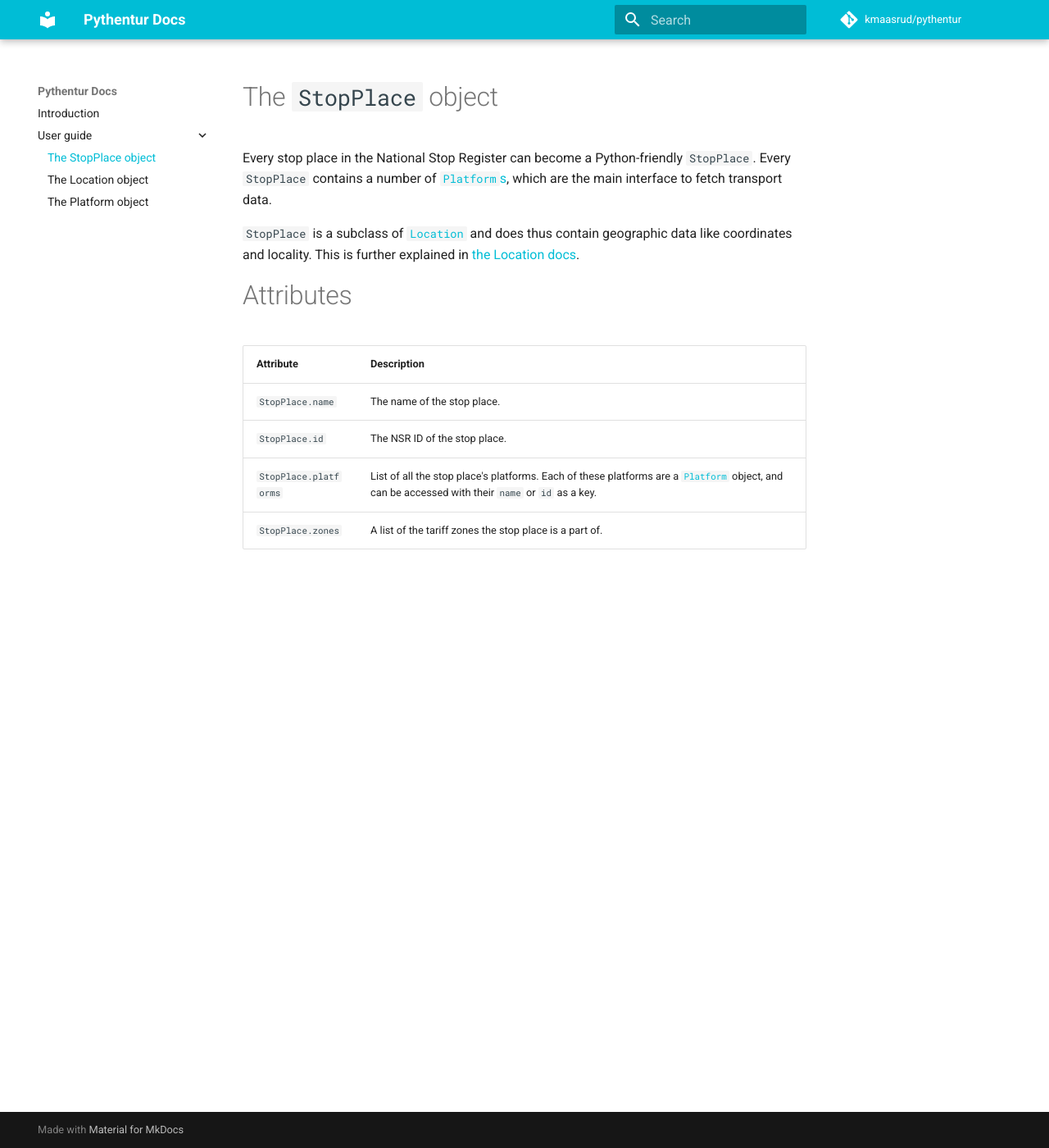
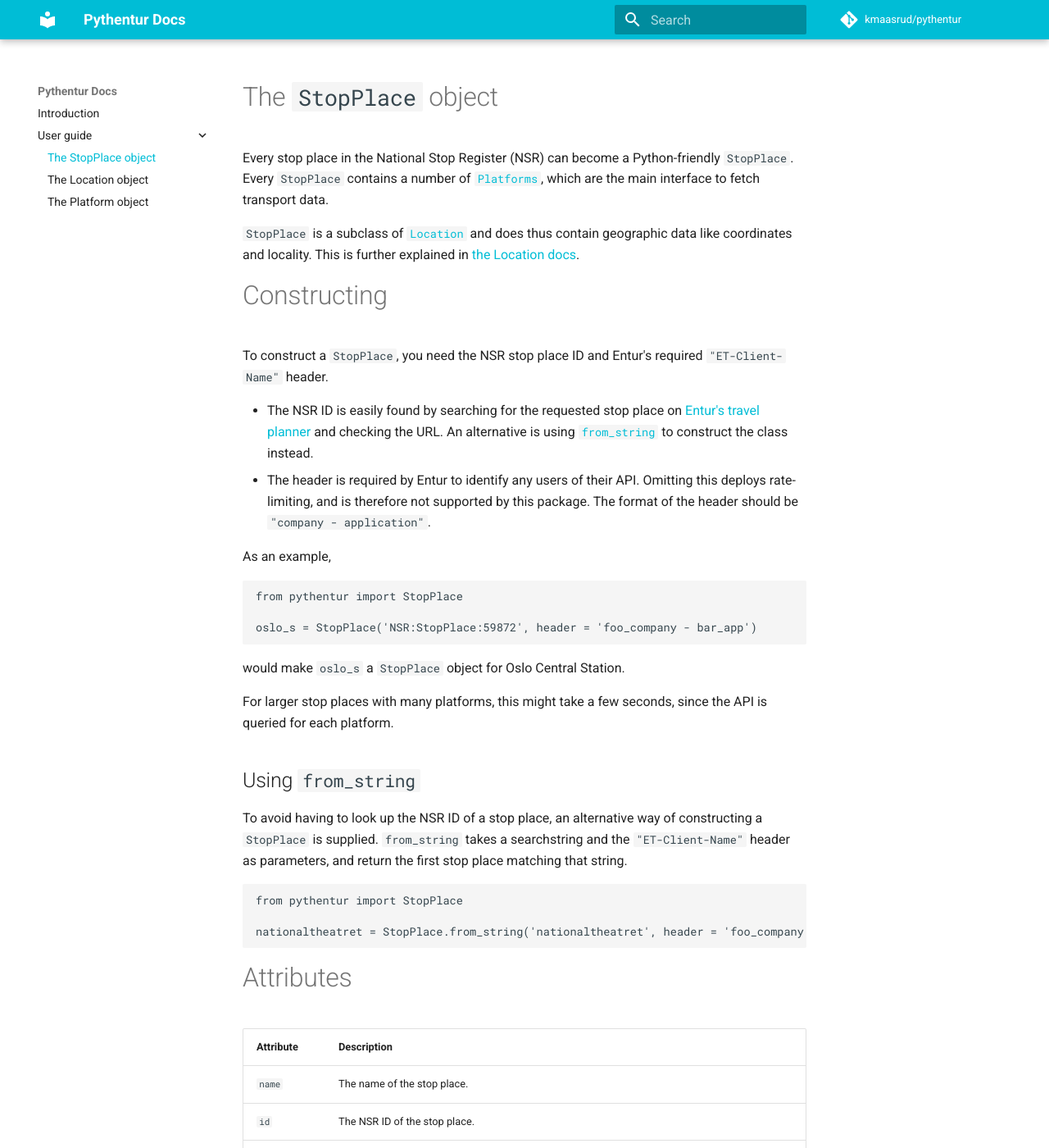
Before and after one commit to kmaasrud/pythentur, an MkDocs documentation site: the page built from docs/userguide/stopplace.md, in a window 1280 px wide and 1400 px high. Shown: the whole window at 82% size. Built offline with MkDocs 1.6.1 and Material for MkDocs 9.7.7, drawn with Linux system fonts in a browser that asks for light colours; comment, search, counter and statistics services are not loaded; old or Windows-style settings are respelled for this version of MkDocs; some of the changed text lies outside the part shown.

Commit message:
Written docs: StopPlace construction

````diff
--- a/docs/userguide/stopplace.md
+++ b/docs/userguide/stopplace.md
@@ -1,14 +1,45 @@
 # The `StopPlace` object
 
-Every stop place in the National Stop Register can become a Python-friendly `StopPlace`. Every `StopPlace` contains a number of [`Platform`s](platform.md), which are the main interface to fetch transport data.
+Every stop place in the National Stop Register (NSR) can become a Python-friendly `StopPlace`. Every `StopPlace` contains a number of [`Platforms`](platform.md), which are the main interface to fetch transport data.
 
 `StopPlace` is a subclass of [`Location`](location.md) and does thus contain geographic data like coordinates and locality. This is further explained in [the Location docs](location.md#attributes).
 
+# Constructing
+
+To construct a `StopPlace`, you need the NSR stop place ID and Entur's required `"ET-Client-Name"` header.
+
+- The NSR ID is easily found by searching for the requested stop place on [Entur's travel planner](https://entur.no/avgangstavle) and checking the URL. An alternative is using [`from_string`](#using-from_string) to construct the class instead.
+- The header is required by Entur to identify any users of their API. Omitting this deploys rate-limiting, and is therefore not supported by this package. The format of the header should be `"company - application"`.
+
+As an example,
+
+```python
+from pythentur import StopPlace
+
+oslo_s = StopPlace('NSR:StopPlace:59872', header = 'foo_company - bar_app')
+```
+
+would make `oslo_s` a `StopPlace` object for Oslo Central Station.
+
+For larger stop places with many platforms, this might take a few seconds, since the API is queried for each platform.
+
+## Using `from_string`
+
+To avoid having to look up the NSR ID of a stop place, an alternative way of constructing a `StopPlace` is supplied. `from_string` takes a searchstring and the `"ET-Client-Name"` header as parameters, and return the first stop place matching that string.
+
+```python
+from pythentur import StopPlace
+
+nationaltheatret = StopPlace.from_string('nationaltheatret', header = 'foo_company - bar_app')
+```
+
 # Attributes
 
-| Attribute        | Description                 |
+| Attribute  | Description |
 | :--------- | :-------------------------- |
-| `StopPlace.name` | The name of the stop place. |
-| `StopPlace.id` | The NSR ID of the stop place. |
-| `StopPlace.platforms` | List of all the stop place's platforms. Each of these platforms are a [`Platform`](platform.md) object, and can be accessed with their `name` or  `id` as a key. |
-| `StopPlace.zones` | A list of the tariff zones the stop place is a part of. |
+| `name` | The name of the stop place. |
+| `id` | The NSR ID of the stop place. |
+| `platforms` | List of all the stop place's platforms. Each of these platforms are a [`Platform`](platform.md) object, and can be accessed with their `name` or  `id` as a key. |
+| `zones` | A list of the tariff zones the stop place is a part of. |
+
+In addition, `StopPlace` contains all of the attributes of the [`Location`](location.md#attributes) class.
````
